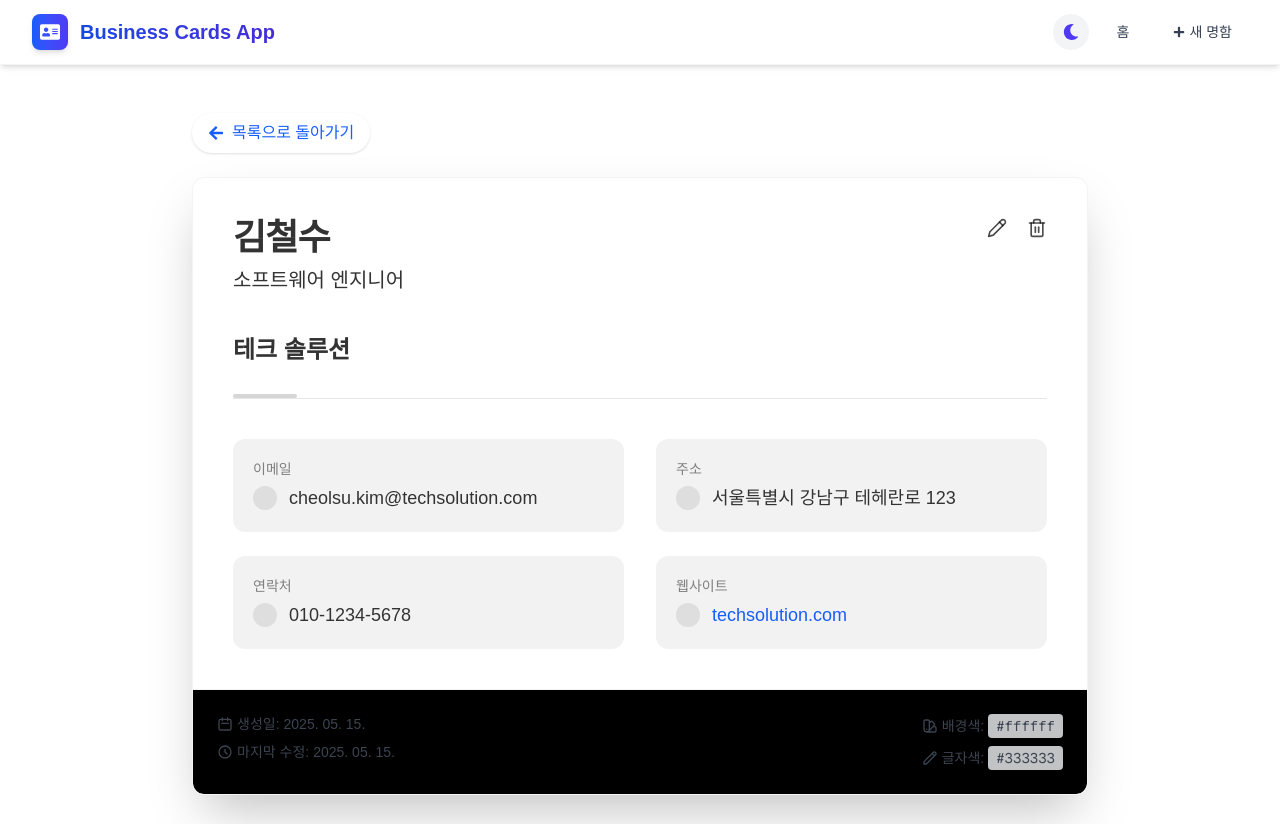
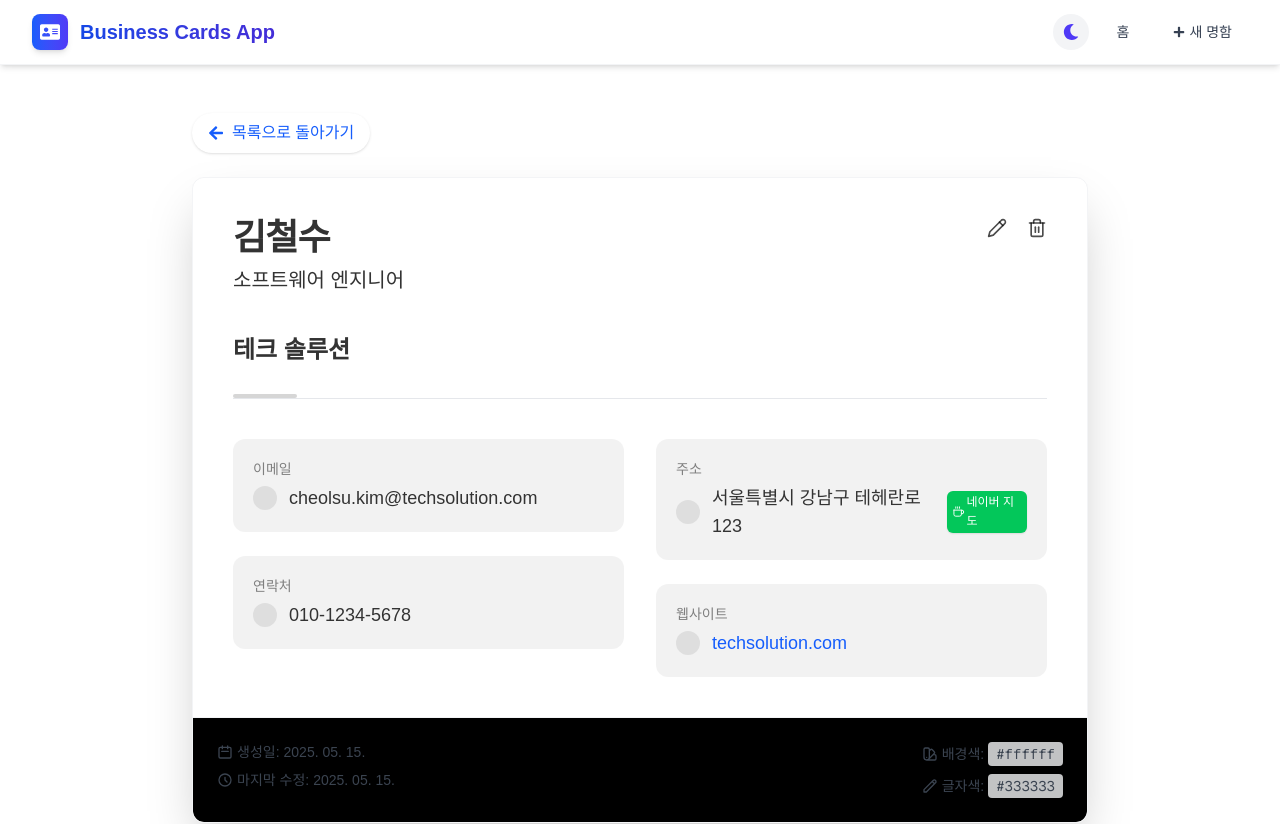
Before and after one commit to heejunparkk/business-card-manager, a Next.js app: page /cards/13b56b64-14df-4efa-8edf-567d80291c27 in a window 1280 px wide. Shown: the top 824 px of the page. Built offline with nearby package versions, Linux system fonts and the light colour scheme.

Commit message:
feat: 네이버 지도 링크 추가 및 스타일 개선

```diff
--- a/src/app/cards/[id]/cardDetail.module.css
+++ b/src/app/cards/[id]/cardDetail.module.css
@@ -50,6 +50,7 @@
 .cardSection:hover {
   background-color: rgba(0, 0, 0, 0.07);
   transform: translateY(-2px);
+  box-shadow: 0 4px 12px -2px rgba(0, 0, 0, 0.08);
 }
 
 :global(.dark) .cardSection {
@@ -123,3 +124,56 @@
   transform: scale(1.15);
   filter: drop-shadow(0 1px 3px rgba(255, 255, 255, 0.3));
 }
+
+/* 네이버 지도 링크 스타일 */
+.naverMapLink {
+  position: relative;
+  transition: all 0.3s ease;
+}
+
+.naverMapLink:hover {
+  color: #03c75a; /* 네이버 브랜드 색상 */
+}
+
+.naverMapLink:after {
+  content: '';
+  position: absolute;
+  width: 100%;
+  height: 1px;
+  bottom: -2px;
+  left: 0;
+  background-color: #03c75a; /* 네이버 브랜드 색상 */
+  transform: scaleX(0);
+  transform-origin: bottom right;
+  transition: transform 0.3s ease;
+}
+
+.naverMapLink:hover:after {
+  transform: scaleX(1);
+  transform-origin: bottom left;
+}
+
+/* 네이버 지도 배지 애니메이션 */
+@keyframes pulse {
+  0%, 100% { transform: scale(1); }
+  50% { transform: scale(1.05); }
+}
+
+.naverMapBadge {
+  display: inline-flex;
+  align-items: center;
+  background-color: #03c75a;
+  color: white;
+  border-radius: 0.375rem;
+  padding: 0.125rem 0.375rem;
+  font-size: 0.75rem;
+  font-weight: 500;
+  margin-left: 0.5rem;
+  transition: all 0.3s ease;
+  box-shadow: 0 1px 2px rgba(0, 0, 0, 0.1);
+}
+
+.naverMapLink:hover .naverMapBadge {
+  animation: pulse 1s infinite;
+  box-shadow: 0 2px 4px rgba(0, 0, 0, 0.2);
+}
--- a/src/app/cards/[id]/page.tsx
+++ b/src/app/cards/[id]/page.tsx
@@ -327,7 +327,33 @@ export default function CardDetail({ params }: Props) {
                             />
                           </svg>
                         </span>
-                        {card.address}
+                        <a
+                          href={`https://map.naver.com/v5/search/${encodeURIComponent(card.address)}`}
+                          target="_blank"
+                          rel="noopener noreferrer"
+                          className={`flex items-center ${styles.naverMapLink}`}
+                        >
+                          {card.address}
+                          <span className={styles.naverMapBadge}>
+                            <svg
+                              xmlns="http://www.w3.org/2000/svg"
+                              viewBox="0 0 24 24"
+                              fill="none"
+                              stroke="currentColor"
+                              strokeWidth="2"
+                              strokeLinecap="round"
+                              strokeLinejoin="round"
+                              className="h-3 w-3 mr-0.5"
+                            >
+                              <path d="M18 8h1a4 4 0 0 1 0 8h-1"></path>
+                              <path d="M2 8h16v9a4 4 0 0 1-4 4H6a4 4 0 0 1-4-4V8z"></path>
+                              <line x1="6" y1="1" x2="6" y2="4"></line>
+                              <line x1="10" y1="1" x2="10" y2="4"></line>
+                              <line x1="14" y1="1" x2="14" y2="4"></line>
+                            </svg>
+                            네이버 지도
+                          </span>
+                        </a>
                       </p>
                     </div>
                   )}
```
